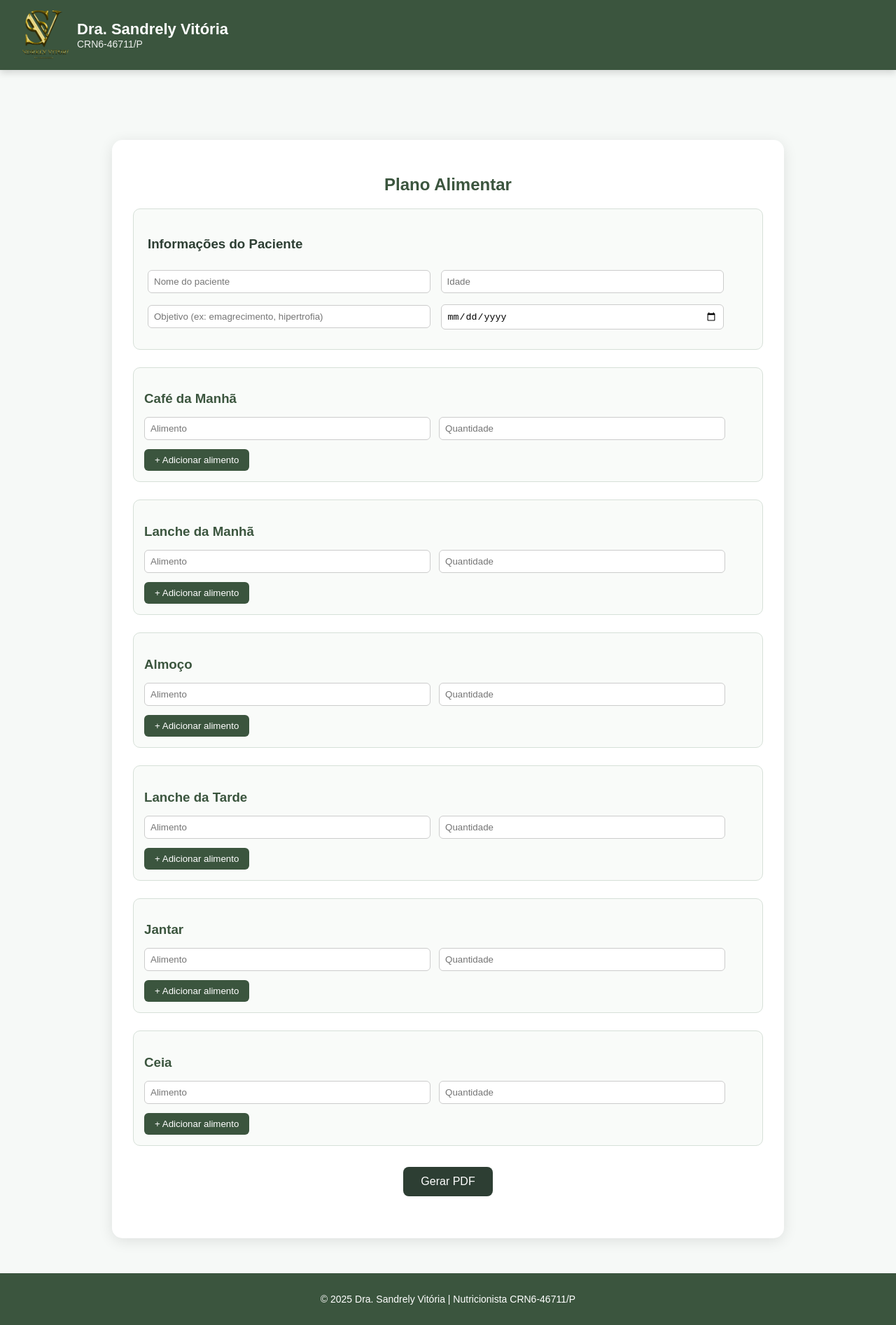
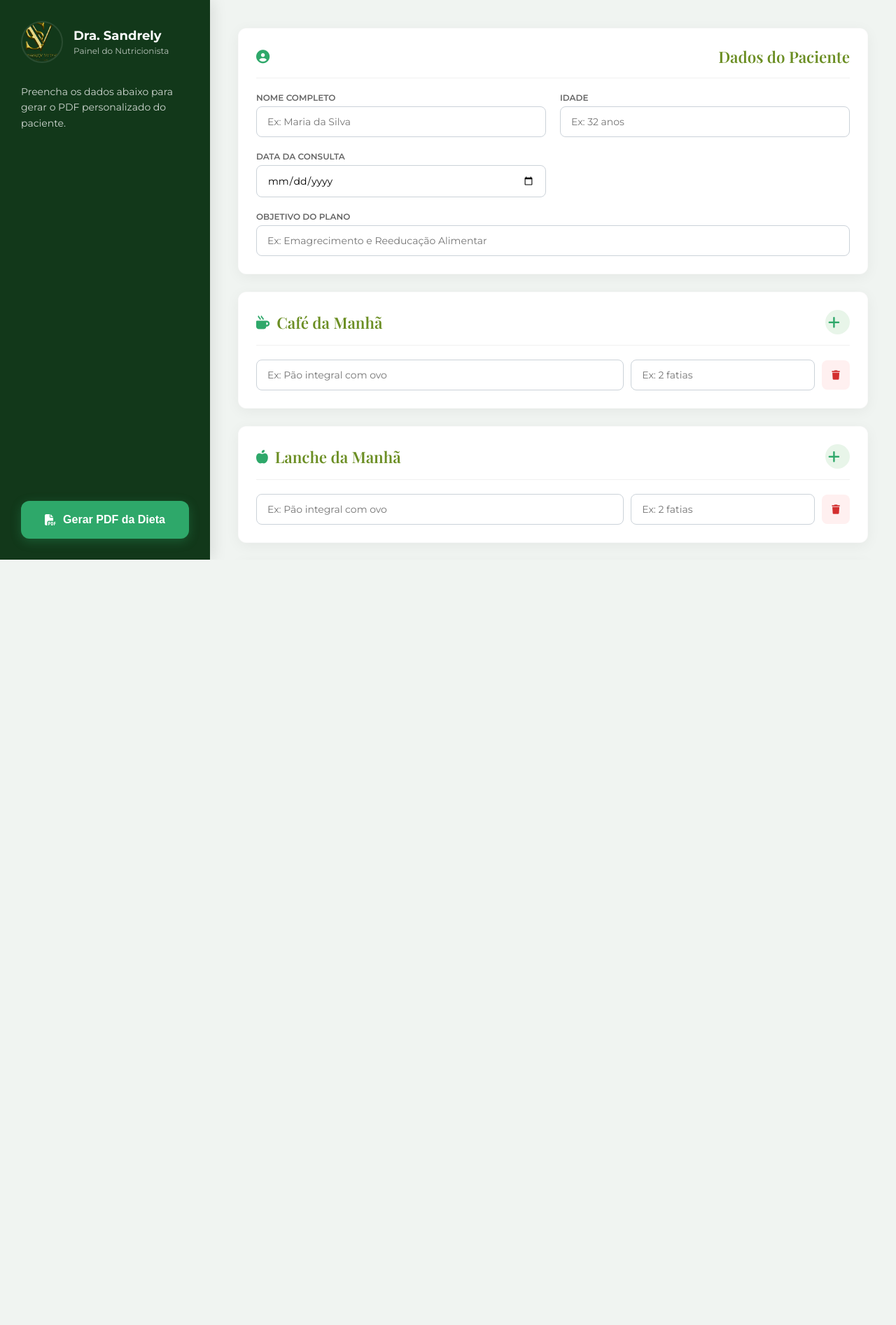
Before and after one commit to 20117764-5/Dietas-nutri-o, a plain HTML site: page index.html in a window 1280 px wide. Shown: the whole page at 70% size. After the commit the page ends 800 px from the top, so only its background shows below. Drawn offline with nearby package versions, Linux system fonts and the light colour scheme.

Commit message:
Nova versão

```diff
--- a/index.html
+++ b/index.html
@@ -3,78 +3,133 @@
 <head>
   <meta charset="UTF-8">
   <meta name="viewport" content="width=device-width, initial-scale=1.0">
-  <title>Plano Alimentar - Dra. Sandrely Vitória</title>
+  <title>Criador de Dietas • Dra. Sandrely Vitória</title>
+
+  <link href="https://fonts.googleapis.com/css2?family=Montserrat:wght@300;400;600;700&family=Playfair+Display:wght@600&display=swap" rel="stylesheet">
+  <link rel="stylesheet" href="https://cdnjs.cloudflare.com/ajax/libs/font-awesome/6.4.0/css/all.min.css">
+
   <link rel="stylesheet" href="style.css">
 </head>
 <body>
-  <header class="header">
-    <div class="logo-area">
-      <img src="Assets/LOGO.png" alt="Logo Nutricionista" class="logo">
-      <div class="header-text">
-        <h1>Dra. Sandrely Vitória</h1>
-        <p>CRN6-46711/P</p>
+
+  <div class="app-wrapper">
+    <aside class="sidebar">
+      <div class="brand">
+        <img src="Assets/LOGO.png" alt="Logo" class="logo" id="logoImage" crossorigin="anonymous">
+        <div>
+          <h1>Dra. Sandrely</h1>
+          <span>Painel do Nutricionista</span>
         </div>
       </div>
-  </header>
+      <p class="sidebar-info">Preencha os dados abaixo para gerar o PDF personalizado do paciente.</p>
 
-  <main class="container">
-    <h2>Plano Alimentar</h2>
+      <button id="generate-pdf" class="btn-generate">
+        <i class="fa-solid fa-file-pdf"></i> Gerar PDF da Dieta
+      </button>
+    </aside>
 
-    <section class="patient-info">
-      <h3>Informações do Paciente</h3>
-      <input type="text" id="paciente-nome" placeholder="Nome do paciente">
-      <input type="text" id="paciente-idade" placeholder="Idade">
-      <input type="text" id="paciente-objetivo" placeholder="Objetivo (ex: emagrecimento, hipertrofia)">
+    <main class="main-content">
+
+      <section class="card patient-card">
+        <div class="card-header">
+          <i class="fa-solid fa-user-circle"></i>
+          <h2>Dados do Paciente</h2>
+        </div>
+        <div class="grid-inputs">
+          <div class="input-group">
+            <label>Nome Completo</label>
+            <input type="text" id="paciente-nome" placeholder="Ex: Maria da Silva">
+          </div>
+          <div class="input-group sm">
+            <label>Idade</label>
+            <input type="text" id="paciente-idade" placeholder="Ex: 32 anos">
+          </div>
+          <div class="input-group">
+            <label>Data da Consulta</label>
             <input type="date" id="data-consulta">
+          </div>
+          <div class="input-group full">
+            <label>Objetivo do Plano</label>
+            <input type="text" id="paciente-objetivo" placeholder="Ex: Emagrecimento e Reeducação Alimentar">
+          </div>
+        </div>
       </section>
 
       <div id="meals-container">
-      <div class="meal">
+
+        <div class="card meal-card">
+          <div class="card-header">
+            <div class="meal-title">
+              <i class="fa-solid fa-mug-hot"></i>
               <h3>Café da Manhã</h3>
-        <div class="items"></div>
-        <button class="add-item">+ Adicionar alimento</button>
+            </div>
+            <button class="btn-add" title="Adicionar Item"><i class="fa-solid fa-plus"></i></button>
+          </div>
+          <div class="items-list"></div>
         </div>
 
-      <div class="meal">
+        <div class="card meal-card">
+          <div class="card-header">
+            <div class="meal-title">
+              <i class="fa-solid fa-apple-whole"></i>
               <h3>Lanche da Manhã</h3>
-        <div class="items"></div>
-        <button class="add-item">+ Adicionar alimento</button>
+            </div>
+            <button class="btn-add"><i class="fa-solid fa-plus"></i></button>
+          </div>
+          <div class="items-list"></div>
         </div>
 
-      <div class="meal">
+        <div class="card meal-card">
+          <div class="card-header">
+            <div class="meal-title">
+              <i class="fa-solid fa-utensils"></i>
               <h3>Almoço</h3>
-        <div class="items"></div>
-        <button class="add-item">+ Adicionar alimento</button>
+            </div>
+            <button class="btn-add"><i class="fa-solid fa-plus"></i></button>
+          </div>
+          <div class="items-list"></div>
         </div>
 
-      <div class="meal">
+        <div class="card meal-card">
+          <div class="card-header">
+            <div class="meal-title">
+              <i class="fa-solid fa-coffee"></i>
               <h3>Lanche da Tarde</h3>
-        <div class="items"></div>
-        <button class="add-item">+ Adicionar alimento</button>
+            </div>
+            <button class="btn-add"><i class="fa-solid fa-plus"></i></button>
+          </div>
+          <div class="items-list"></div>
         </div>
 
-      <div class="meal">
+        <div class="card meal-card">
+          <div class="card-header">
+            <div class="meal-title">
+              <i class="fa-solid fa-leaf"></i>
               <h3>Jantar</h3>
-        <div class="items"></div>
-        <button class="add-item">+ Adicionar alimento</button>
+            </div>
+            <button class="btn-add"><i class="fa-solid fa-plus"></i></button>
+          </div>
+          <div class="items-list"></div>
         </div>
 
-      <div class="meal">
+        <div class="card meal-card">
+          <div class="card-header">
+            <div class="meal-title">
+              <i class="fa-solid fa-moon"></i>
               <h3>Ceia</h3>
-        <div class="items"></div>
-        <button class="add-item">+ Adicionar alimento</button>
             </div>
+            <button class="btn-add"><i class="fa-solid fa-plus"></i></button>
+          </div>
+          <div class="items-list"></div>
         </div>
 
-    <button id="generate-pdf">Gerar PDF</button>
+      </div>
     </main>
+  </div>
 
-  <footer>
-    <p>© 2025 Dra. Sandrely Vitória | Nutricionista CRN6-46711/P</p>
-  </footer>
+  <script src="https://cdnjs.cloudflare.com/ajax/libs/jspdf/2.5.1/jspdf.umd.min.js"></script>
+  <script src="https://cdnjs.cloudflare.com/ajax/libs/jspdf-autotable/3.5.31/jspdf.plugin.autotable.min.js"></script>
 
-  <!-- Importa jsPDF -->
-  <script src="https://cdnjs.cloudflare.com/ajax/libs/jspdf/2.5.1/jspdf.umd.min.js"></script>
   <script src="script.js"></script>
 </body>
 </html>
--- a/script.js
+++ b/script.js
@@ -1,147 +1,156 @@
 document.addEventListener("DOMContentLoaded", () => {
-    // ======== FUNÇÃO PARA CRIAR NOVO ALIMENTO ========
+  const { jsPDF } = window.jspdf;
+
+  // --- Função para criar linha de alimento ---
   function createMealItem(foodValue = "", qtyValue = "") {
       const itemDiv = document.createElement("div");
       itemDiv.className = "meal-item";
       itemDiv.innerHTML = `
-        <input class="food" type="text" placeholder="Alimento" value="${foodValue}">
-        <input class="quantity" type="text" placeholder="Quantidade" value="${qtyValue}">
+          <input class="food" type="text" placeholder="Ex: Pão integral com ovo" value="${foodValue}">
+          <input class="quantity" type="text" placeholder="Ex: 2 fatias" value="${qtyValue}">
+          <button class="btn-remove" title="Remover"><i class="fa-solid fa-trash"></i></button>
       `;
+
+      // Evento para remover o item
+      itemDiv.querySelector(".btn-remove").addEventListener("click", () => {
+          itemDiv.remove();
+      });
+
       return itemDiv;
   }
 
-    // inicializa as refeições
-    document.querySelectorAll(".meal").forEach(meal => {
-      const items = meal.querySelector(".items");
-      if (!items.querySelector(".meal-item")) {
-        items.appendChild(createMealItem());
+  // --- Inicializa com 1 item vazio em cada refeição ---
+  document.querySelectorAll(".items-list").forEach(list => {
+      list.appendChild(createMealItem());
+  });
+
+  // --- Botões de Adicionar (+) ---
+  document.querySelectorAll(".btn-add").forEach(btn => {
+      btn.addEventListener("click", () => {
+          // Encontra a div 'items-list' dentro do mesmo card
+          const card = btn.closest(".card");
+          const list = card.querySelector(".items-list");
+          list.appendChild(createMealItem());
+      });
+  });
+
+  // --- GERAÇÃO DO PDF ---
+  document.getElementById("generate-pdf").addEventListener("click", async function () {
+      const doc = new jsPDF();
+
+      // Cores da marca
+      const primaryColor = [46, 168, 106]; // Verde Claro
+      const secondaryColor = [107, 142, 35]; // Verde Musgo
+      const darkColor = [18, 56, 26]; // Verde Escuro
+
+      // 1. Header com Logo
+      try {
+          const logoImg = document.getElementById('logoImage');
+          // Cria um canvas para converter a imagem em base64 se necessário,
+          // ou usa addImage direto se a imagem estiver carregada localmente.
+          // Aqui assumimos que Assets/LOGO.png carrega corretamente.
+          doc.addImage(logoImg, 'PNG', 15, 10, 25, 25);
+      } catch (e) {
+          console.log("Erro ao carregar logo", e);
+      }
+
+      // Texto do Header
+      doc.setFont("helvetica", "bold");
+      doc.setFontSize(18);
+      doc.setTextColor(...secondaryColor);
+      doc.text("Plano Alimentar Personalizado", 45, 20);
+
+      doc.setFont("helvetica", "normal");
+      doc.setFontSize(12);
+      doc.setTextColor(60, 60, 60);
+      doc.text("Dra. Sandrely Vitória - Nutricionista", 45, 27);
+      doc.setFontSize(10);
+      doc.text("CRN6 - 46711/P", 45, 32);
+
+      doc.setDrawColor(...secondaryColor);
+      doc.setLineWidth(0.5);
+      doc.line(15, 40, 195, 40);
+
+      // 2. Informações do Paciente
+      const nome = document.getElementById("paciente-nome").value || "---";
+      const idade = document.getElementById("paciente-idade").value || "---";
+      const data = document.getElementById("data-consulta").value || new Date().toLocaleDateString('pt-BR');
+      const objetivo = document.getElementById("paciente-objetivo").value || "---";
+
+      doc.autoTable({
+          startY: 45,
+          theme: 'plain',
+          styles: { fontSize: 11, cellPadding: 2 },
+          columnStyles: { 0: { fontStyle: 'bold', textColor: secondaryColor } },
+          body: [
+              ['Paciente:', nome, 'Idade:', idade],
+              ['Objetivo:', objetivo, 'Data:', data]
+          ],
+      });
+
+      let finalY = doc.lastAutoTable.finalY + 10;
+
+      // 3. Loop pelas refeições
+      const mealCards = document.querySelectorAll(".meal-card");
+
+      mealCards.forEach(card => {
+          const title = card.querySelector("h3").innerText;
+          const items = [];
+
+          // Pega os inputs
+          card.querySelectorAll(".meal-item").forEach(item => {
+              const food = item.querySelector(".food").value;
+              const qty = item.querySelector(".quantity").value;
+
+              if (food.trim() !== "") {
+                  items.push([food, qty]);
               }
           });
 
-    // evento dos botões "+ adicionar alimento"
-    document.querySelectorAll(".add-item").forEach(btn => {
-      btn.addEventListener("click", () => {
-        const items = btn.previousElementSibling;
-        items.appendChild(createMealItem());
-      });
-    });
+          // Só gera a tabela se tiver itens na refeição
+          if (items.length > 0) {
 
-    // ======== GERAR PDF ========
-    document.getElementById("generate-pdf").addEventListener("click", async function () {
-      const { jsPDF } = window.jspdf;
-      const doc = new jsPDF({ unit: "mm", format: "a4" });
+              // Título da Refeição
+              doc.setFont("helvetica", "bold");
+              doc.setFontSize(13);
+              doc.setTextColor(...darkColor);
+              // Verifica se cabe na página
+              if (finalY > 270) { doc.addPage(); finalY = 20; }
 
-      // === CONFIGURAÇÕES ===
-      const verdeMusgo = [51, 77, 61];
-      const verdeClaro = [232, 242, 235];
-      const margemEsq = 20;
-      let y = 20;
+              doc.text(title, 15, finalY);
+              finalY += 3;
 
-      // === LOGO E CABEÇALHO ===
-      try {
-        const logoEl = document.querySelector(".logo img");
-        if (logoEl) {
-          const canvas = document.createElement("canvas");
-          canvas.width = logoEl.width;
-          canvas.height = logoEl.height;
-          const ctx = canvas.getContext("2d");
-          ctx.drawImage(logoEl, 0, 0);
-          const logoBase64 = canvas.toDataURL("image/png");
-          doc.addImage(logoBase64, "PNG", margemEsq, y, 25, 25);
-        }
-      } catch {}
-
-      doc.setFont("helvetica", "bold");
-      doc.setFontSize(16);
-      doc.setTextColor(...verdeMusgo);
-      doc.text("Plano Alimentar", 55, y + 8);
-
-      doc.setFontSize(12);
-      doc.setFont("helvetica", "normal");
-      doc.text("Dra. Sandrely Vitória - Nutricionista", 55, y + 15);
-      doc.text("CRN6 - 46711/P", 55, y + 21);
-
-      // Linha verde
-      y += 30;
-      doc.setDrawColor(...verdeMusgo);
-      doc.setLineWidth(0.8);
-      doc.line(margemEsq, y, 190, y);
-
-      // === DADOS DO PACIENTE ===
-      y += 10;
-      doc.setFillColor(...verdeClaro);
-      doc.roundedRect(margemEsq, y, 170, 30, 3, 3, "F");
-
-      const nome = document.getElementById("nome")?.value || "";
-      const idade = document.getElementById("idade")?.value || "";
-      const objetivo = document.getElementById("objetivo")?.value || "";
-      const dataConsulta = document.getElementById("dataConsulta")?.value || "";
-
-      doc.setFont("helvetica", "bold");
-      doc.setFontSize(11);
-      doc.setTextColor(...verdeMusgo);
-      doc.text("Dados do Paciente", margemEsq + 4, y + 7);
-
-      doc.setFont("helvetica", "normal");
-      doc.setTextColor(0);
-      doc.text(`Nome: ${nome}`, margemEsq + 4, y + 14);
-      doc.text(`Idade: ${idade}`, margemEsq + 100, y + 14);
-      doc.text(`Objetivo: ${objetivo}`, margemEsq + 4, y + 21);
-      doc.text(`Data: ${dataConsulta}`, margemEsq + 100, y + 21);
-      y += 40;
-
-      // === REFEIÇÕES ===
-      const meals = document.querySelectorAll(".meal");
-      meals.forEach(meal => {
-        const title = meal.querySelector("h3").textContent;
-        const items = meal.querySelectorAll(".meal-item");
-
-        // Caixa de refeição
-        doc.setFillColor(...verdeClaro);
-        const startY = y;
-        let boxHeight = 15 + items.length * 6.5;
-        if (boxHeight < 25) boxHeight = 25;
-        doc.roundedRect(margemEsq, y, 170, boxHeight, 3, 3, "F");
-
-        // Título
-        doc.setFont("helvetica", "bold");
-        doc.setFontSize(12);
-        doc.setTextColor(...verdeMusgo);
-        doc.text(title, margemEsq + 4, y + 8);
-
-        // Cabeçalho da tabela
-        doc.setFontSize(10);
-        doc.setFont("helvetica", "bold");
-        doc.setTextColor(60);
-        doc.text("Alimento", margemEsq + 4, y + 14);
-        doc.text("Quantidade", 130, y + 14);
-
-        // Itens
-        doc.setFont("helvetica", "normal");
-        doc.setTextColor(0);
-        let lineY = y + 20;
-        items.forEach(item => {
-          const food = item.querySelector(".food").value.trim();
-          const qty = item.querySelector(".quantity").value.trim();
-          if (food || qty) {
-            doc.text(food, margemEsq + 4, lineY);
-            doc.text(qty, 130, lineY);
-            lineY += 6;
+              // Tabela de Alimentos
+              doc.autoTable({
+                  startY: finalY,
+                  head: [['Alimento / Preparação', 'Quantidade / Medida Caseira']],
+                  body: items,
+                  theme: 'striped',
+                  headStyles: { fillColor: secondaryColor, textColor: [255,255,255], fontStyle: 'bold' },
+                  bodyStyles: { textColor: [50,50,50] },
+                  styles: { fontSize: 11, cellPadding: 4 },
+                  margin: { left: 15, right: 15 },
+                  columnStyles: {
+                      0: { cellWidth: 120 },
+                      1: { cellWidth: 'auto' }
                   }
               });
 
-        y += boxHeight + 8;
-        if (y > 260) {
-          doc.addPage();
-          y = 20;
+              finalY = doc.lastAutoTable.finalY + 10;
           }
       });
 
-      // === RODAPÉ ===
+      // Rodapé
+      const pageCount = doc.internal.getNumberOfPages();
+      for(let i = 1; i <= pageCount; i++) {
+          doc.setPage(i);
           doc.setFontSize(9);
-      doc.setTextColor(130);
-      doc.text("© Dra. Sandrely Vitória - Nutricionista CRN6-46711/P", margemEsq, 285);
+          doc.setTextColor(150);
+          doc.text('Dra. Sandrely Vitória • Nutrição com Amor', 105, 290, { align: 'center' });
+      }
 
-      doc.save(`Plano_Alimentar_${nome || "Paciente"}.pdf`);
+      // Salvar
+      const fileName = `Dieta_${nome.replace(/ /g, "_")}.pdf`;
+      doc.save(fileName);
   });
 });
--- a/style.css
+++ b/style.css
@@ -1,131 +1,175 @@
+:root {
+  --primary: #2EA86A;
+  --primary-dark: #1b6e43;
+  --secondary: #6B8E23;
+  --bg-body: #f0f4f1;
+  --white: #ffffff;
+  --text: #1f2933;
+  --gray: #cbd2d9;
+  --radius: 12px;
+  --shadow: 0 4px 20px rgba(0,0,0,0.05);
+}
+
+* { box-sizing: border-box; margin: 0; padding: 0; }
+
 body {
-    font-family: 'Poppins', sans-serif;
-    background: #f6f9f7;
-    margin: 0;
-    padding: 0;
-    color: #2d3e33;
-  }
+  font-family: 'Montserrat', sans-serif;
+  background: var(--bg-body);
+  color: var(--text);
+  height: 100vh;
+  overflow: hidden; /* Sidebar fixa */
+}
 
-  .header {
-    background: #3b553e;
-    color: white;
-    padding: 15px 30px;
-    display: flex;
-    align-items: center;
-    box-shadow: 0 4px 10px rgba(0,0,0,0.15);
-  }
+/* Layout */
+.app-wrapper {
+  display: flex;
+  height: 100vh;
+}
 
-  .logo-area {
-    display: flex;
-    align-items: center;
-  }
+/* Sidebar */
+.sidebar {
+  width: 300px;
+  background: #12381a;
+  color: white;
+  padding: 30px;
+  display: flex;
+  flex-direction: column;
+  box-shadow: 4px 0 20px rgba(0,0,0,0.1);
+  z-index: 10;
+}
 
-  .logo {
-    height: 70px;
-    width: 70px;
-    border-radius: 30%;
-    margin-right: 10px;
-    object-fit: cover;
-  }
+.brand { display: flex; align-items: center; gap: 15px; margin-bottom: 30px; }
+.logo { width: 60px; height: 60px; border-radius: 50%; object-fit: cover; border: 2px solid rgba(255,255,255,0.1); }
+.brand h1 { font-size: 18px; font-weight: 700; }
+.brand span { font-size: 12px; opacity: 0.7; }
 
-  .header-text h1 {
-    margin: 0;
-    font-size: 22px;
-  }
+.sidebar-info { font-size: 14px; opacity: 0.8; line-height: 1.6; margin-bottom: auto; }
 
-  .header-text p {
-    margin: 0;
-    font-size: 14px;
-    opacity: 0.9;
-  }
+.btn-generate {
+  background: var(--primary);
+  color: white;
+  border: none;
+  padding: 18px;
+  border-radius: var(--radius);
+  font-size: 16px;
+  font-weight: 700;
+  cursor: pointer;
+  display: flex;
+  align-items: center;
+  justify-content: center;
+  gap: 10px;
+  transition: 0.3s;
+  box-shadow: 0 4px 15px rgba(46, 168, 106, 0.3);
+}
+.btn-generate:hover { background: var(--primary-dark); transform: translateY(-2px); }
 
-  .container {
-    max-width: 900px;
-    margin: 100px auto 50px;
-    background: #fff;
-    border-radius: 15px;
-    padding: 30px;
-    box-shadow: 0 4px 20px rgba(0,0,0,0.1);
-  }
+/* Main Content */
+.main-content {
+  flex: 1;
+  padding: 40px;
+  overflow-y: auto; /* Scroll apenas na área de conteúdo */
+}
 
-  h2 {
-    text-align: center;
-    color: #3b553e;
-    margin-bottom: 20px;
-  }
+/* Cards */
+.card {
+  background: var(--white);
+  border-radius: var(--radius);
+  padding: 25px;
+  margin-bottom: 25px;
+  box-shadow: var(--shadow);
+  border: 1px solid rgba(0,0,0,0.02);
+}
 
-  .patient-info {
-    background: #f9fbf9;
-    padding: 20px;
-    border: 1px solid #d6e0d8;
-    border-radius: 10px;
-    margin-bottom: 25px;
-  }
+.card-header {
+  display: flex;
+  align-items: center;
+  justify-content: space-between;
+  margin-bottom: 20px;
+  border-bottom: 1px solid #f0f0f0;
+  padding-bottom: 15px;
+}
 
-  .patient-info input {
-    margin: 8px 10px 8px 0;
-    padding: 8px;
-    border: 1px solid #ccc;
-    border-radius: 6px;
-    width: 45%;
-  }
+.card-header h2, .card-header h3 {
+  font-family: 'Playfair Display', serif;
+  color: var(--secondary);
+  font-size: 1.4rem;
+}
 
-  .meal {
-    margin-bottom: 25px;
-    background: #f9fbf9;
-    padding: 15px;
-    border-radius: 10px;
-    border: 1px solid #d6e0d8;
-  }
+.card-header i { color: var(--primary); margin-right: 10px; font-size: 1.2rem; }
 
-  .meal h3 {
-    color: #3b553e;
-    margin-bottom: 10px;
-  }
+/* Inputs Grid */
+.grid-inputs { display: grid; grid-template-columns: 1fr 1fr; gap: 20px; }
+.full { grid-column: span 2; }
+.sm { width: 100%; }
 
-  .items input {
-    margin: 5px 8px 5px 0;
-    padding: 8px;
-    border: 1px solid #ccc;
-    border-radius: 6px;
-    width: 45%;
-  }
+.input-group label {
+  display: block;
+  font-size: 12px;
+  font-weight: 600;
+  color: #666;
+  margin-bottom: 5px;
+  text-transform: uppercase;
+}
 
-  .add-item {
-    background: #3b553e;
-    color: white;
-    border: none;
-    border-radius: 6px;
-    padding: 8px 15px;
-    cursor: pointer;
-    margin-top: 8px;
-  }
+input {
+  width: 100%;
+  padding: 12px 15px;
+  border: 1px solid var(--gray);
+  border-radius: 8px;
+  font-family: 'Montserrat', sans-serif;
+  font-size: 14px;
+  transition: 0.3s;
+}
+input:focus { border-color: var(--primary); outline: none; box-shadow: 0 0 0 3px rgba(46, 168, 106, 0.1); }
 
-  .add-item:hover {
-    background: #496e4c;
-  }
+/* Meal Items */
+.meal-title { display: flex; align-items: center; }
 
-  #generate-pdf {
-    display: block;
-    margin: 30px auto;
-    background: #2d3e33;
-    color: white;
-    border: none;
-    border-radius: 8px;
-    padding: 12px 25px;
-    cursor: pointer;
-    font-size: 16px;
-    transition: background 0.3s;
-  }
+.btn-add {
+  background: #e8f5e9;
+  color: var(--primary-dark);
+  border: none;
+  width: 35px;
+  height: 35px;
+  border-radius: 50%;
+  cursor: pointer;
+  transition: 0.2s;
+  display: flex; align-items: center; justify-content: center;
+}
+.btn-add:hover { background: var(--primary); color: white; }
 
-  #generate-pdf:hover {
-    background: #3b553e;
-  }
+.items-list { display: flex; flex-direction: column; gap: 10px; }
 
-  footer {
-    text-align: center;
-    padding: 15px;
-    background: #3b553e;
-    color: white;
-    font-size: 14px;
-  }
+.meal-item {
+  display: grid;
+  grid-template-columns: 2fr 1fr 40px;
+  gap: 10px;
+  align-items: center;
+  animation: slideIn 0.3s ease;
+}
+
+.btn-remove {
+  background: #fff0f0;
+  color: #d32f2f;
+  border: none;
+  height: 42px;
+  border-radius: 8px;
+  cursor: pointer;
+  transition: 0.2s;
+}
+.btn-remove:hover { background: #ffebee; }
+
+@keyframes slideIn {
+  from { opacity: 0; transform: translateY(-10px); }
+  to { opacity: 1; transform: translateY(0); }
+}
+
+/* Mobile */
+@media (max-width: 900px) {
+  .app-wrapper { flex-direction: column; height: auto; overflow: auto; }
+  .sidebar { width: 100%; padding: 20px; flex-direction: row; align-items: center; justify-content: space-between; }
+  .sidebar-info { display: none; }
+  .main-content { overflow: visible; }
+  .grid-inputs { grid-template-columns: 1fr; }
+  .full { grid-column: span 1; }
+}
```
Lines whose indentation alone changed are shown as unchanged.
